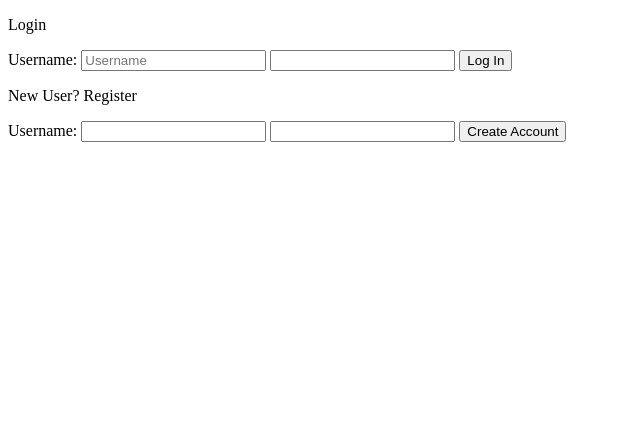
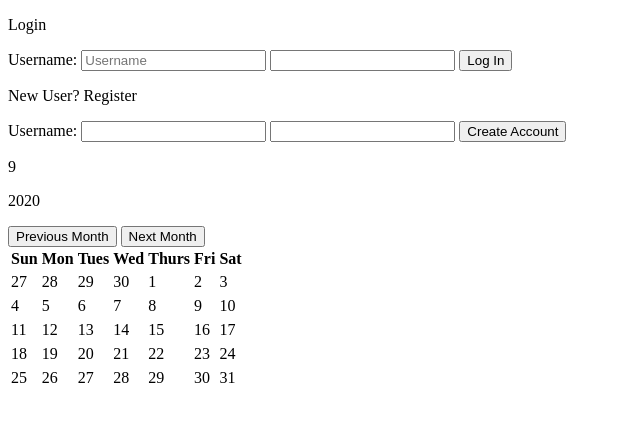
Before and after one commit to isabelan2019/cse330-module5-calendar, a PHP site: page /main.html in a window 1280 px wide. Shown: the top 422 px of the page, without its empty margins (0-640 px from the left). Run offline with PHP 8.4, Linux system fonts and the light colour scheme.

Commit message:
finished calendar display

```diff
--- /dev/null
+++ b/calendar.css
@@ -0,0 +1,4 @@
+.day{
+    width:20px;
+    height:20px;
+}
--- a/login.php
+++ b/login.php
@@ -15,7 +15,9 @@ $stmt = $mysqli->prepare("SELECT COUNT(*), id, hashed_password from users where
 $stmt->bind_param('s',$username);
 
 if( !preg_match('/^[\w_\-]+$/', $username) ){
-	echo "Invalid username. You can only use alphanumeric characters, hyphens, and underscores.";
+	echo json_encode(array(
+        "invalid" => true
+    ));
 	exit;
 }
 
--- a/main.html
+++ b/main.html
@@ -4,6 +4,8 @@
     <meta charset="UTF-8">
     <meta name="viewport" content="width=device-width, initial-scale=1.0">
     <title>Calendar</title>
+    <link type="text/css" rel="stylesheet" href="calendar.css">
+
 </head>
 <body>
     <p>Login</p>
@@ -21,7 +23,70 @@
     <input type="password" id="new-password" name="new-password">
     <input type="submit" name="create-user" id="create-user" value="Create Account">
 
-
+    <div id="monthyear">
+        <p id="month"></p>
+        <p id="year"></p>
+    </div>
+    <div id="buttons">
+        <button id="prev-month-btn"> Previous Month </button>
+        <button id="next-month-btn"> Next Month</button>
+    </div>
+    <table id="calendar">
+        <tr>
+            <th>Sun</th>
+            <th>Mon</th>
+            <th>Tues</th>
+            <th>Wed</th>
+            <th>Thurs</th>
+            <th>Fri</th>
+            <th>Sat</th>
+        </tr>
+        <tr class="week" id="week1">
+            <td class="day"></td>
+            <td class="day"></td>
+            <td class="day"></td>
+            <td class="day"></td>
+            <td class="day"></td>
+            <td class="day"></td>
+            <td class="day"></td>
+        </tr>
+        <tr class="week" id="week2">
+            <td class="day"></td>
+            <td class="day"></td>
+            <td class="day"></td>
+            <td class="day"></td>
+            <td class="day"></td>
+            <td class="day"></td>
+            <td class="day"></td>
+        </tr>
+        <tr class="week" id="week3">
+            <td class="day"></td>
+            <td class="day"></td>
+            <td class="day"></td>
+            <td class="day"></td>
+            <td class="day"></td>
+            <td class="day"></td>
+            <td class="day"></td>
+        </tr>
+        <tr class="week" id="week4">
+            <td class="day"></td>
+            <td class="day"></td>
+            <td class="day"></td>
+            <td class="day"></td>
+            <td class="day"></td>
+            <td class="day"></td>
+            <td class="day"></td>
+        </tr>
+        <tr class="week" id="week5">
+            <td class="day"></td>
+            <td class="day"></td>
+            <td class="day"></td>
+            <td class="day"></td>
+            <td class="day"></td>
+            <td class="day"></td>
+            <td class="day"></td>
+        </tr>
+    </table>
     <script>
 
         document.getElementById("create-user").addEventListener("click", createuserAjax, false);
@@ -39,7 +104,16 @@
                     headers: { 'content-type': 'application/json' }
                 })
                 .then(response => response.json())
-                .then(data => console.log(data.success ? "You've been logged in!" : `You were not logged in ${data.message}`))
+                .then(data => {
+                    console.log(data.success ? "You've been logged in!" : `You were not logged in ${data.message}`);
+                    if(data.success==true){
+                        alert("You've been successfully logged in!");
+                    }
+                    else{
+                       alert("Incorrect Username or Password. Try again");
+                    }
+                })
+
                 .catch(err => console.error(err));
             }
 
@@ -55,7 +129,17 @@
                     headers: { 'content-type': 'application/json' }
                 })
                 .then(response => response.json())
-                .then(data => console.log(data.success ? "Your account has been created!" : `There was an error in creating your account: ${data.message}`))
+                .then(data => {console.log(data.success ? "Your account has been created!" : `Your account was unable to be created: ${data.message}`);
+                    if(data.invalid==true){
+                        alert("Invalid Characters. Please choose a username with alphanumeric characters only.")
+                    }
+                    else if(data.success==true){
+                        alert ("Your account has been created!");
+                    }
+                    else{
+                        alert ("Your account was unable to be created. Please try again.");
+                    }
+                })
                 .catch(err => console.error(err));
 
         }
@@ -118,31 +202,41 @@
             };
 
         // For our purposes, we can keep the current month in a variable in the global scope
-        var currentMonth = new Month(2020, 10); // October 2020
+        let currentMonth = new Month(2020, 9); // October 2020 (January = 0)
 
+        //load calendar
+        document.addEventListener("DOMContentLoaded", updateCalendar, false);
         // Change the month when the "next" button is pressed
-       // document.getElementById("next_month_btn").addEventListener("click", function(event){
-         //   currentMonth = currentMonth.nextMonth(); // Previous month would be currentMonth.prevMonth()
-           // updateCalendar(); // Whenever the month is updated, we'll need to re-render the calendar in HTML
-           // alert("The new month is "+currentMonth.month+" "+currentMonth.year);
-        //}, false);
+        document.getElementById("next-month-btn").addEventListener("click", function(event){
+            currentMonth = currentMonth.nextMonth(); // Previous month would be currentMonth.prevMonth()
+            updateCalendar(); // Whenever the month is updated, we'll need to re-render the calendar in HTML
+            alert("The new month is "+currentMonth.month+" "+currentMonth.year);
+        }, false);
+
+        // Change the month when the "prev" button is pressed
+        document.getElementById("prev-month-btn").addEventListener("click", function(event){
+            currentMonth = currentMonth.prevMonth(); // Previous month would be currentMonth.prevMonth()
+            updateCalendar(); // Whenever the month is updated, we'll need to re-render the calendar in HTML
+            alert("The new month is "+currentMonth.month+" "+currentMonth.year);
+        }, false);
 
 
         // This updateCalendar() function only alerts the dates in the currently specified month.  You need to write
         // it to modify the DOM (optionally using jQuery) to display the days and weeks in the current month.
+
         function updateCalendar(){
-            var weeks = currentMonth.getWeeks();
+            document.getElementById("month").textContent=currentMonth.month;
 
-            for(var w in weeks){
-                var days = weeks[w].getDates();
+            document.getElementById("year").textContent=currentMonth.year;
+            let weeks = currentMonth.getWeeks();
+
+            for(let w in weeks){
+                let days = weeks[w].getDates();
                 // days contains normal JavaScript Date objects.
+               // alert("Week starting on "+days[0]);
+                for(let d in days){
+                    document.getElementsByClassName("week")[w].children[d].textContent=days[d].getDate();
 
-                alert("Week starting on "+days[0]);
-
-                for(var d in days){
-                    // You can see console.log() output in your JavaScript debugging tool, like Firebug,
-                    // WebWit Inspector, or Dragonfly.
-                    console.log(days[d].toISOString());
                 }
             }
         }
```
Also changed, not shown: createuser.php (+5 -3 lines).
